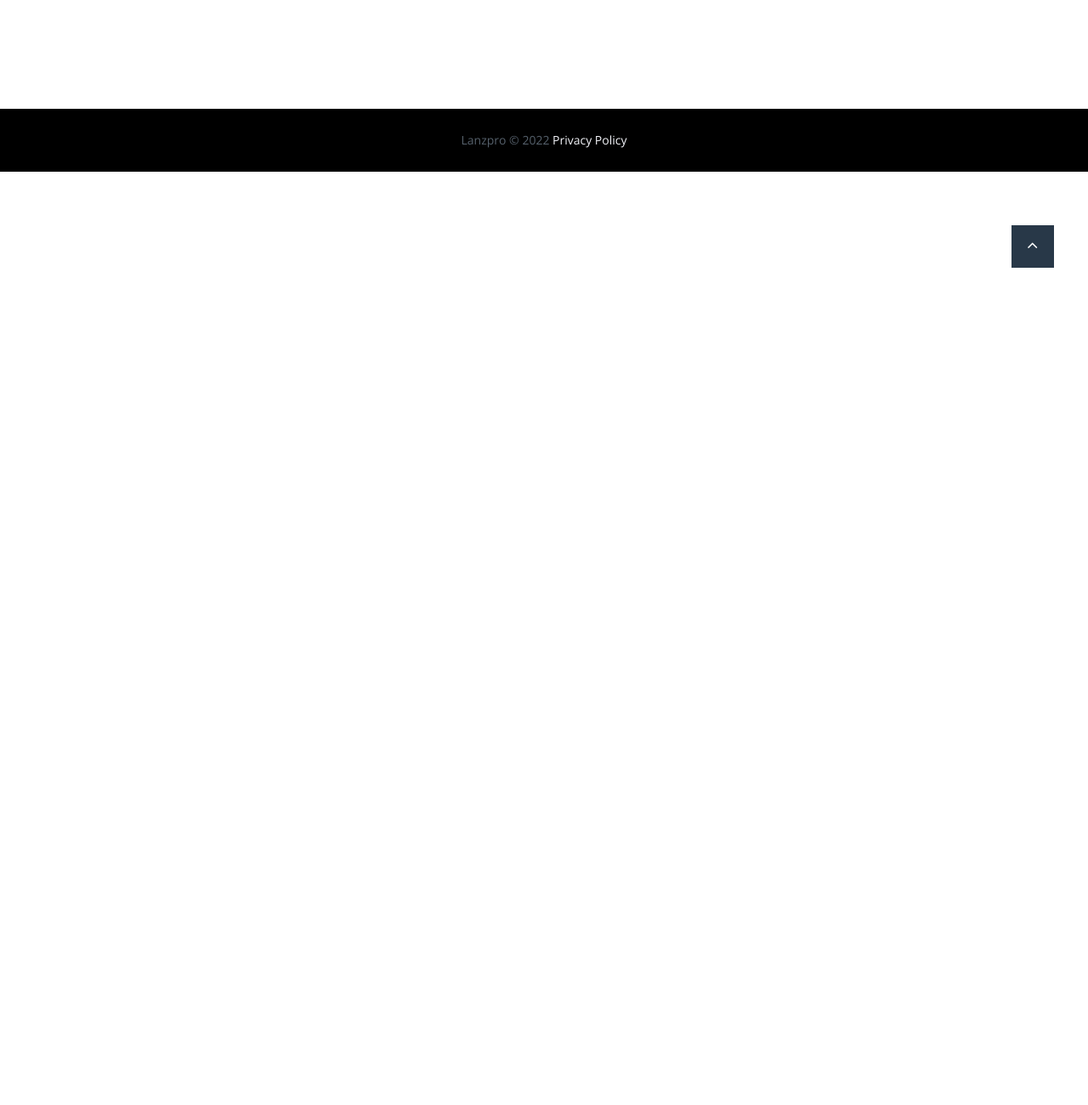
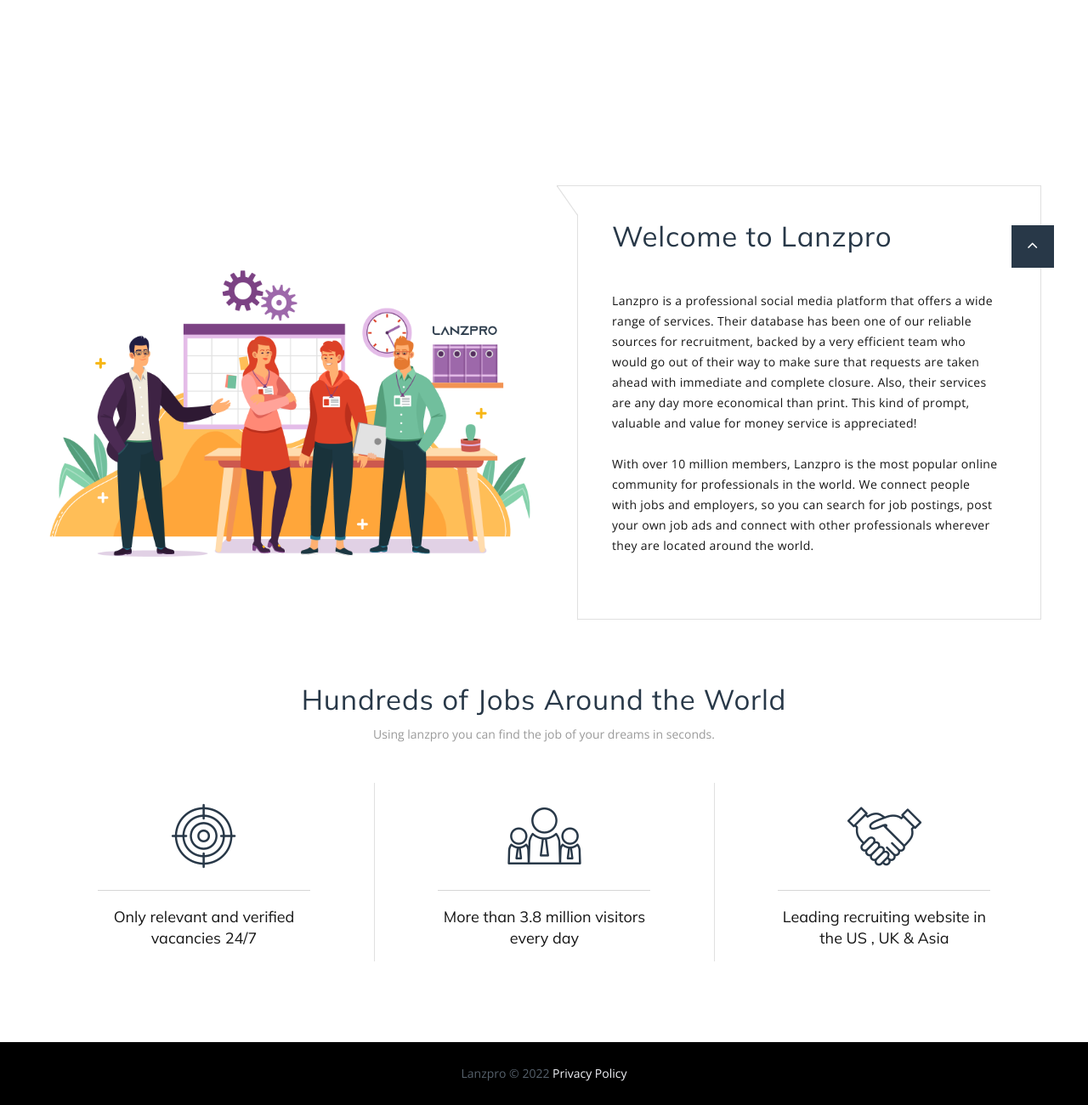
Before and after one commit to bhargav473/lanzpro.github.io, a plain HTML site: page developers.html in a window 1280 px wide. Shown: the part 545-1845 px from the top of the page at 85% size. Before the commit the page ends 800 px from the top, so only its background shows below. Drawn offline with nearby package versions, Linux system fonts and the light colour scheme.

Commit message:
Update developers.html

```diff
--- a/developers.html
+++ b/developers.html
@@ -96,6 +96,60 @@
         <div class="container">
         </div>
       </section>
+      <section class="section section-md">
+        <div class="container">
+          <div class="row row-30">
+            <div class="col-lg-6 ">
+
+              <img  src="images/aboutus.png" style="width:100% ;max-width: 100%;margin-top: 10%;">
+
+            </div>
+            <div class="col-lg-6 ">
+              <article class="box-info">
+                <h3>Welcome to Lanzpro</h3><br>
+                <p>Lanzpro is a professional social media platform that offers a wide range of services. Their database has been one of our reliable sources for recruitment, backed by a very efficient team who would go out of their way to make sure that requests are taken ahead with immediate and complete closure. Also, their services are any day more economical than print. This kind of prompt, valuable and value for money service is appreciated!
+</p>
+                <p>
+
+                  With over 10 million members, Lanzpro is the most popular online community for professionals in the world. We connect people with jobs and employers, so you can search for job postings, post your own job ads and connect with other professionals wherever they are located around the world.
+                </p>
+                <p>
+                </p>
+              </article>
+            </div>
+          </div>
+        </div>
+        <div class="container offset-top-1 text-center">
+          <h3>Hundreds of Jobs Around the World</h3>
+          <p>Using lanzpro you can find the job of your dreams in seconds.</p>
+          <div class="row row-50 row-bordered justify-content-center">
+            <div class="col-sm-6 col-md-4">
+              <!-- Box Line-->
+              <article class="box-line">
+                <div class="box-line-icon icon mercury-icon-target"></div>
+                <div class="box-line-divider"></div>
+                <h5 class="box-line-title">Only relevant and verified vacancies 24/7</h5>
+              </article>
+            </div>
+            <div class="col-sm-6 col-md-4">
+              <!-- Box Line-->
+              <article class="box-line">
+                <div class="box-line-icon icon mercury-icon-group"></div>
+                <div class="box-line-divider"></div>
+                <h5 class="box-line-title">More than 3.8 million visitors every day</h5>
+              </article>
+            </div>
+            <div class="col-sm-6 col-md-4">
+              <!-- Box Line-->
+              <article class="box-line">
+                <div class="box-line-icon icon mercury-icon-partners"></div>
+                <div class="box-line-divider"></div>
+                <h5 class="box-line-title">Leading recruiting website in the US , UK & Asia</h5>
+              </article>
+            </div>
+          </div>
+        </div>
+      </section>
       <!-- Popular Categories-->
       <!-- Page Footer-->
       <footer class="section footer-classic context-dark">
```
